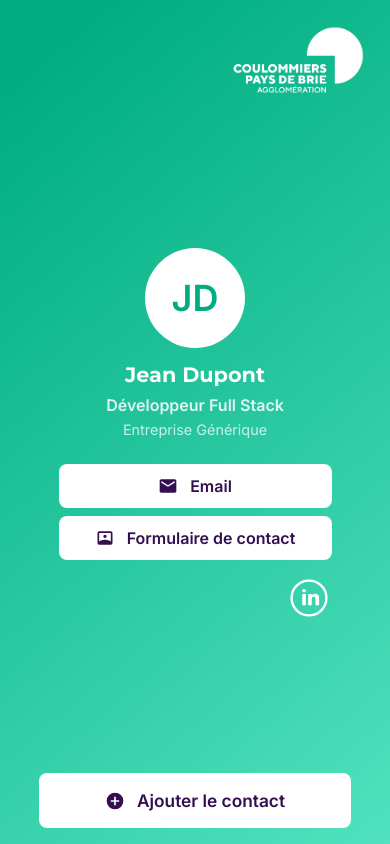
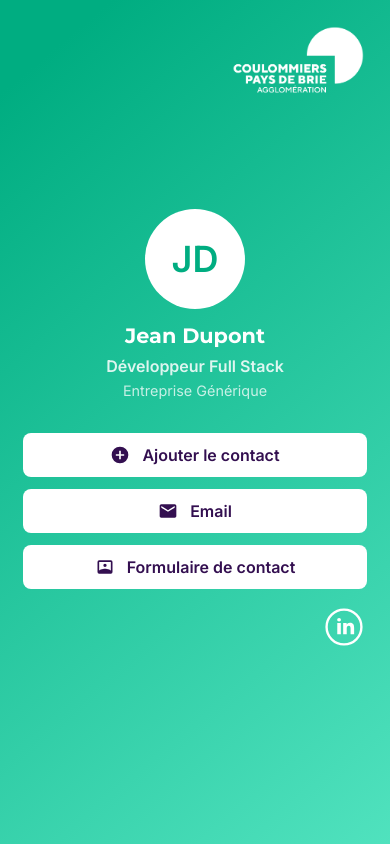
Before and after one commit to AlexandreLPR/Carte-de-visite-CACPB, a plain HTML site: page index.html in a window 390 px wide. Drawn offline with Linux system fonts and the light colour scheme.

Commit message:
Add files via upload

```diff
--- a/index.html
+++ b/index.html
@@ -21,6 +21,10 @@
             <div class="company" id="userCompany">Entreprise</div>
         </div>
         <div class="content">
+             <a href="#" class="action-button" id="addContactBtn">
+                <svg viewBox="0 0 24 24" fill="currentColor" width="20" height="20"><path d="M12 2a10 10 0 1 0 10 10A10.011 10.011 0 0 0 12 2Zm1 15h-2v-4H7v-2h4V7h2v4h4v2h-4Z"/></svg>
+                Ajouter le contact
+            </a>
             <a href="#" class="action-button email-btn" id="emailBtn">
                 <svg viewBox="0 0 24 24" fill="currentColor"><path d="M20 4H4c-1.1 0-2 .9-2 2v12c0 1.1.9 2 2 2h16c1.1 0 2-.9 2-2V6c0-1.1-.9-2-2-2zm0 4l-8 5-8-5V6l8 5 8-5v2z"/></svg>
                 Email
@@ -33,13 +37,8 @@
                 <svg viewBox="0 0 24 24" fill="currentColor"><path d="M3 6v12a2 2 0 002 2h14a2 2 0 002-2V6a2 2 0 00-2-2H5a2 2 0 00-2 2zm2 0h14v12H5V6zm7 2a2 2 0 110 4 2 2 0 010-4zm0 6c-2.67 0-8 1.34-8 4v2h16v-2c0-2.66-5.33-4-8-4z"/></svg>
                 Formulaire de contact
             </a>
+
             <div class="social-links" id="socialLinks"></div>
-            <div class="bottom-actions">
-                <a href="#" class="action-button" id="addContactBtn">
-                    <svg viewBox="0 0 24 24" fill="currentColor" width="20" height="20"><path d="M12 2a10 10 0 1 0 10 10A10.011 10.011 0 0 0 12 2Zm1 15h-2v-4H7v-2h4V7h2v4h4v2h-4Z"/></svg>
-                    Ajouter le contact
-                </a>
-            </div>
         </div>
     </div>
     <script>
--- a/style.css
+++ b/style.css
@@ -104,12 +104,10 @@ padding: 10px 15% 8px 15%;
     display: flex;
     flex-direction: row;
     gap: 18px;
-    justify-content: flex-end;   /* réseaux à droite */
+    justify-content: center;
     margin: 16px 0 0 0;
     align-items: center;
-    width: 100%;
 }
-
 .social-link {
     width: 45px;
     height: 45px;
@@ -134,18 +132,49 @@ padding: 10px 15% 8px 15%;
     position: fixed;
     top: 24px;
     right: 24px;
+    left: unset;
     z-index: 100;
-    height: 100px;
+    display: flex;
+    align-items: center;
+    height: 48px;      /* Ajoute cette ligne */
+    width: auto;       /* Ajoute cette ligne */
+}
+
+.site-logo {
+    /* plus besoin de .site-logo img car c'est déjà une image */
+    height: 100px;      /* Taille réduite du logo sur desktop */
     width: auto;
-    left: unset;
 }
 
 @media (max-width: 480px) {
-    .site-logo {
-        top: 10px;
-        right: 10px;
-        height: 100px;
-    }
+.card-container {
+    width: 100vw;
+    min-height: 100dvh;
+    border-radius: 0;
+    margin: 0;
+}
+.header {
+    padding: 22px 8px 12px 8px;
+}
+.content {
+    padding: 10px 6% 8px 6%;
+}
+.action-button {
+    width: 100%;
+    max-width: 400px;
+    margin: 12px 0;
+}
+.social-links {
+    gap: 16px;
+    justify-content: end;
+}
+.site-logo {
+    top: 10px;
+    right: 10px;
+    left: unset;
+    height: 100px;  /* Taille réduite du logo sur mobile */
+    width: auto;
+}
 }
 
 .action-button:hover,
@@ -154,32 +183,3 @@ padding: 10px 15% 8px 15%;
 .social-link:focus {
     transform: scale(1.02);
 }
-.bottom-actions {
-    display: flex;
-    justify-content: center;
-    align-items: end;
-    width: 100%;
-    position: absolute;
-    left: 0;
-    bottom: 0;
-    margin: 0;
-    padding-bottom: 18px;
-    background: transparent;
-}
-
-#addContactBtn {
-    padding-top: 17px;
-    padding-bottom: 17px;
-    font-size: 1.08rem;
-}
-
-/* Pour mobile : bouton bien collé en bas */
-@media (max-width: 600px) {
-    .bottom-actions {
-        padding-bottom: 8px;
-    }
-    #addContactBtn {
-        max-width: 80vw;
-        font-size: 1.08rem;
-    }
-}
```
